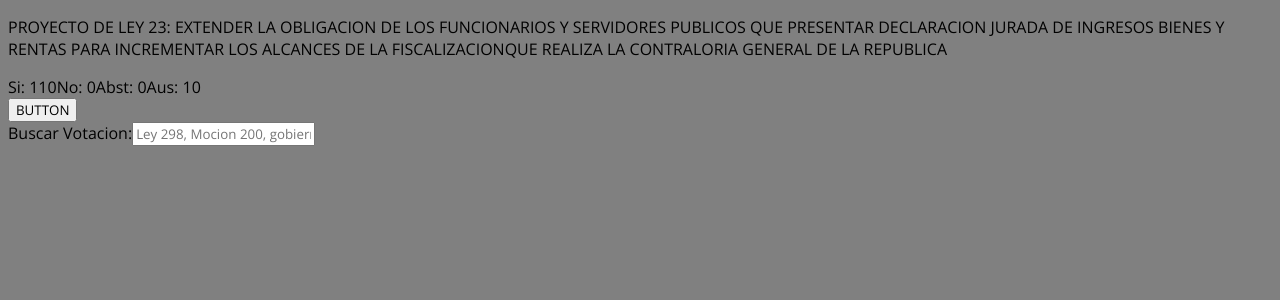
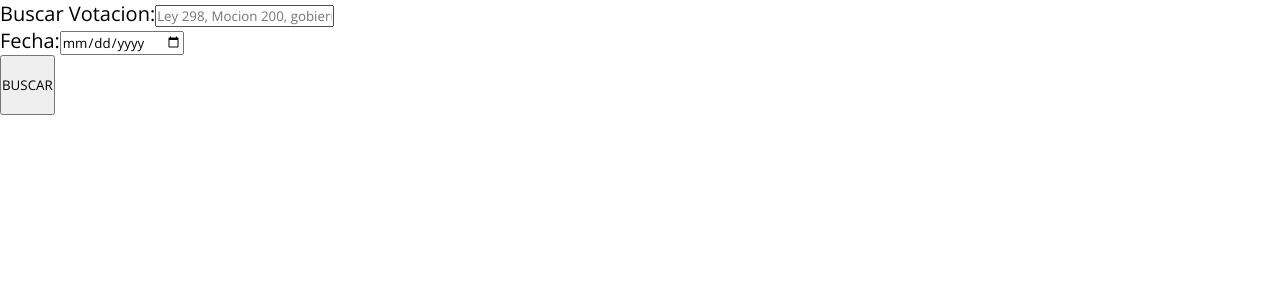
Before and after one commit to eperedo/perulitico, a Next.js app in the folder website/: page / in a window 1280 px wide. Shown: the top 300 px of the page. Built offline with nearby package versions, Linux system fonts and the light colour scheme.

Commit message:
feat(web): Added search component

```diff
--- a/website/components/base/BaseButton.css
+++ b/website/components/base/BaseButton.css
@@ -8,4 +8,5 @@
 	font-size: 20px;
 	font-weight: bold;
 	padding: 9px 20px;
+	width: 100%;
 }
--- a/website/components/base/BaseButton.js
+++ b/website/components/base/BaseButton.js
@@ -1,8 +1,12 @@
 import React from 'react';
 import styles from './BaseButton.css';
 
-function BaseButton({ children }) {
-	return <button className={styles.button}>{children}</button>;
+function BaseButton({ children, dataProps }) {
+	return (
+		<button {...dataProps} className={styles.button}>
+			{children}
+		</button>
+	);
 }
 
 export default BaseButton;
--- /dev/null
+++ b/website/pages/home.css
@@ -0,0 +1,22 @@
+.containerHeader {
+	align-items: center;
+	background-color: grey;
+	display: flex;
+	min-height: 30vh;
+	padding: 10px;
+}
+
+.buttonHeader {
+	flex: 1 1 15%;
+	margin-top: 4%;
+}
+
+.itemHeader {
+	flex: 1 1 70%;
+	padding: 10px;
+}
+
+.itemDate {
+	flex: 1 1 15%;
+	padding: 10px;
+}
--- a/website/pages/index.js
+++ b/website/pages/index.js
@@ -1,6 +1,7 @@
 import Card from './../components/Card';
 import BaseButton from '../components/base/BaseButton';
 import BaseInput from '../components/base/BaseInput';
+import styles from './home.css';
 
 function Home() {
 	const poll = {
@@ -12,15 +13,44 @@
 		totalAus: 10,
 	};
 	return (
-		<div>
-			<Card {...poll} />
-			<BaseButton>BUTTON</BaseButton>
+		<div className="container">
+			<div className={styles.containerHeader}>
+				<div className={styles.itemHeader}>
+					<BaseInput
+						labelProps={{ htmlFor: 'search' }}
+						inputProps={{
+							id: 'search',
+							placeholder: 'Ley 298, Mocion 200, gobierno',
+						}}
+					>
+						Buscar Votacion:
+					</BaseInput>
+				</div>
+				<div className={styles.itemDate}>
+					<BaseInput
+						labelProps={{ htmlFor: 'date' }}
+						inputProps={{
+							id: 'date',
+							type: 'date',
+							placeholder: 'YYYY-MM-DD',
+						}}
+					>
+						Fecha:
+					</BaseInput>
+				</div>
+				<div className={styles.buttonHeader}>
+					<BaseButton dataProps={{ style: { height: '60px' } }}>
+						BUSCAR
+					</BaseButton>
+				</div>
+			</div>
+			{/* <Card {...poll} />
 			<BaseInput
 				labelProps={{ htmlFor: 'asd' }}
 				inputProps={{ id: 'asd', placeholder: 'Ley 298, Mocion 200, gobierno' }}
 			>
 				Buscar Votacion:
-			</BaseInput>
+			</BaseInput> */}
 		</div>
 	);
 }
--- a/website/stylesheets/app.css
+++ b/website/stylesheets/app.css
@@ -2,8 +2,6 @@
 
 * {
 	font-family: 'Open Sans', sans-serif;
+	margin: 0;
+	padding: 0;
 }
-
-body {
-	background-color: gray;
-}
```
